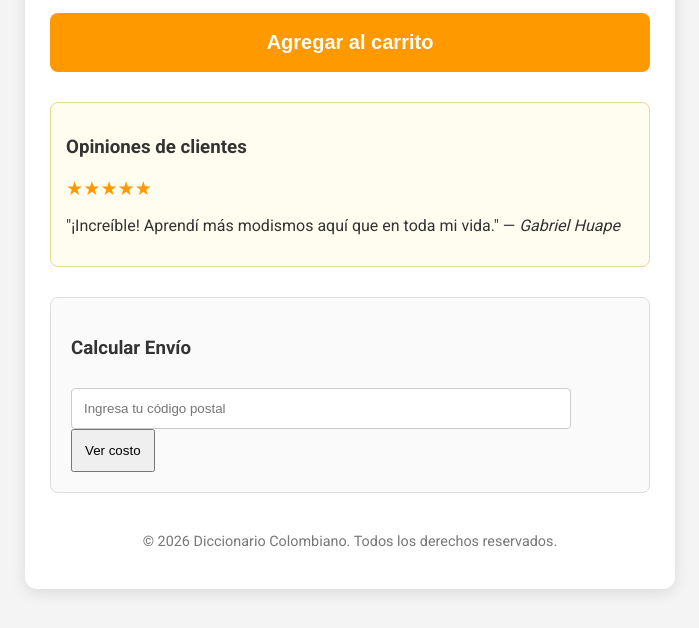
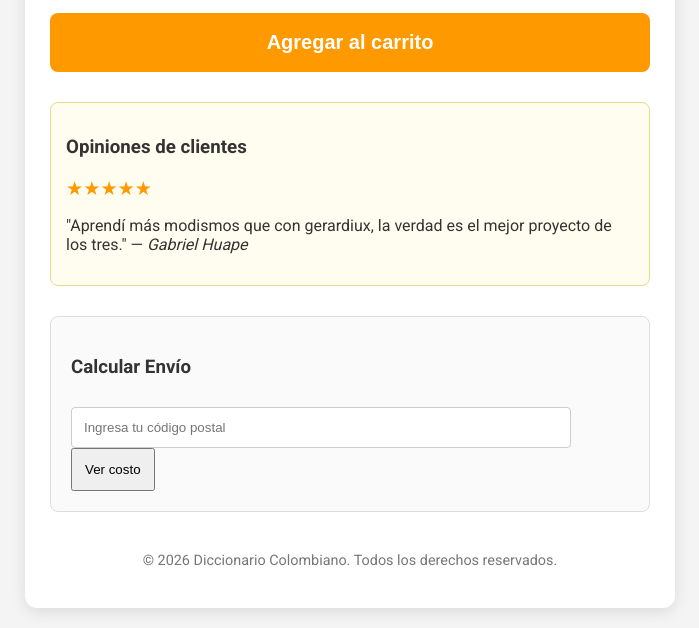
Before and after one commit to olacondown/Diccionario-, a plain HTML site: page index.html in a window 1280 px wide. Shown: the part 708-1336 px from the top of the page, without its empty margins (290-989 px from the left). Drawn offline with Linux system fonts and the light colour scheme.

Commit message:
Update index.html

```diff
--- a/index.html
+++ b/index.html
@@ -48,7 +48,7 @@
     <div class="reviews">
         <h3>Opiniones de clientes</h3>
         <div class="stars">★★★★★</div>
-        <p>"¡Increíble! Aprendí más modismos aquí que en toda mi vida." — <em>Gabriel Huape</em></p>
+        <p>"Aprendí más modismos que con gerardiux, la verdad es el mejor proyecto de los tres." — <em>Gabriel Huape</em></p>
     </div>
 
     <div class="form-envio">
```
